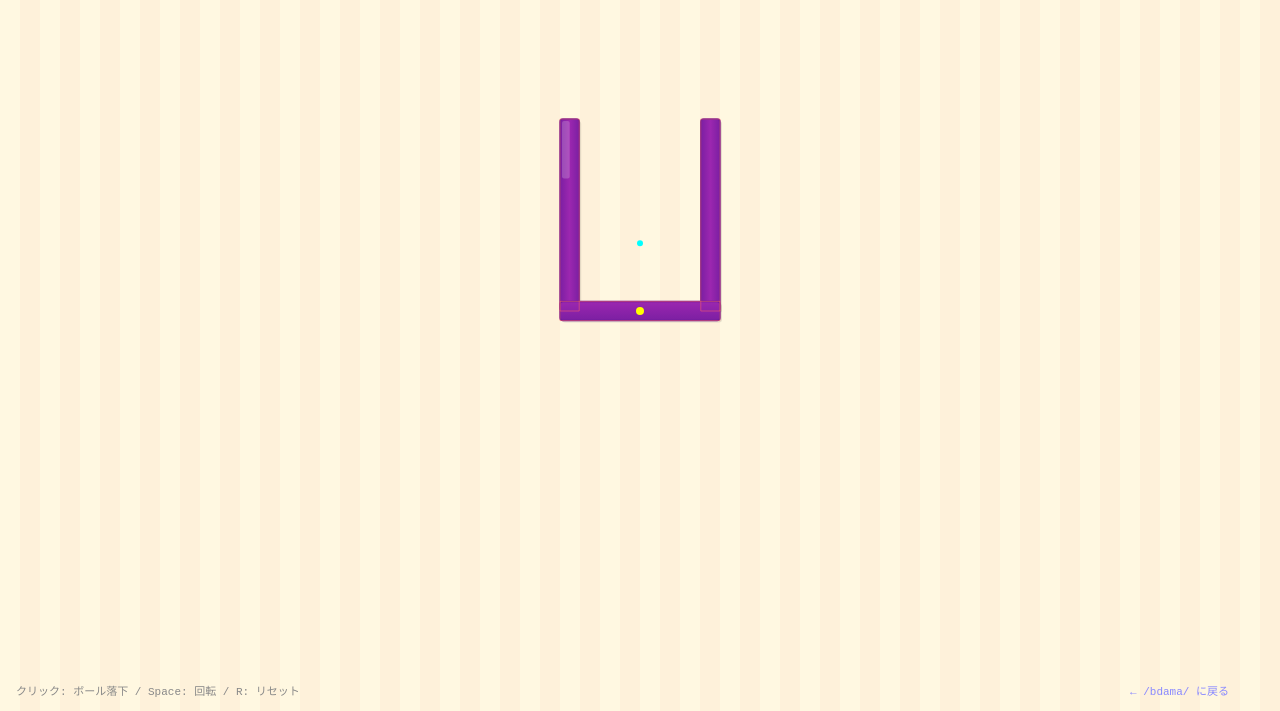
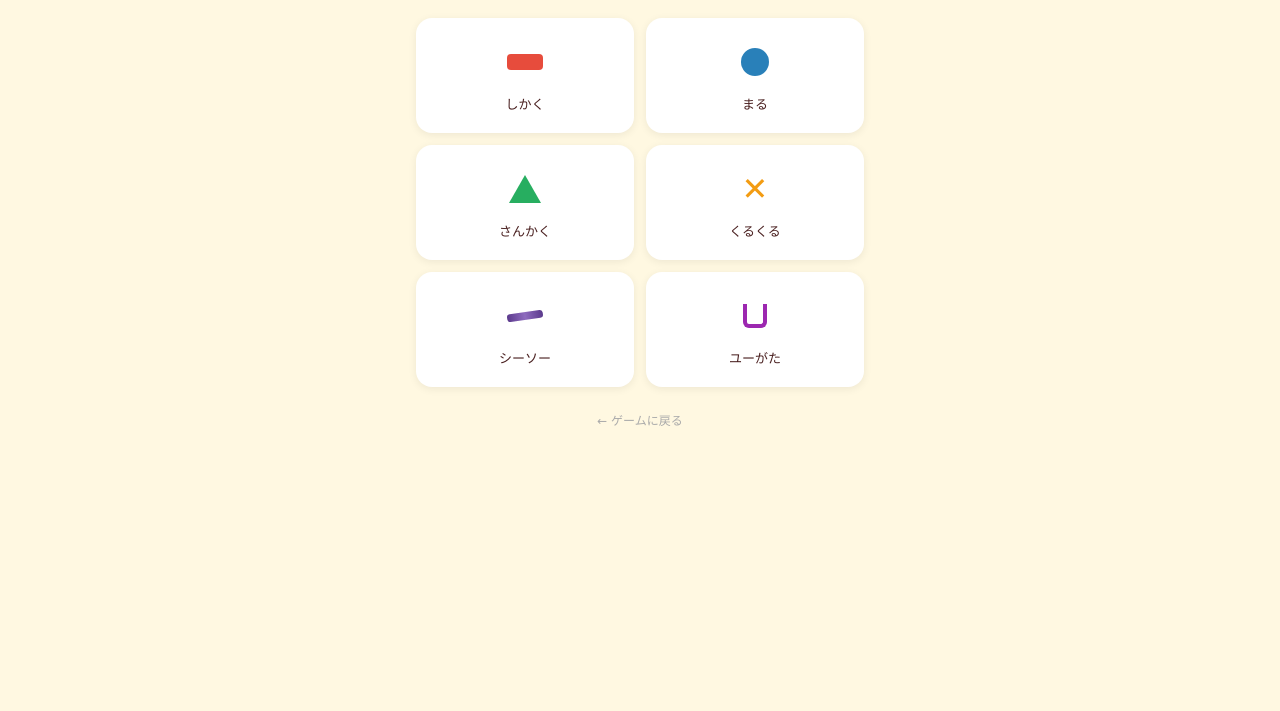
Before and after one commit to hiboma/bdama, a website built with Vite: page debug.html in a window 1280 px wide. Shown: the part 89-800 px from the top of the page. Built offline with nearby package versions, Linux system fonts and the light colour scheme; a web font is replaced by a local one.

Commit message:
refactor: debug.html を障害物一覧インデックスに変更し旧 debug.ts を削除
debug.html をカード形式の一覧ページに書き換え、各障害物のデバッグページへの
ナビゲーションを提供する。旧 U字型専用の src/debug.ts は debug-ushape.ts に
置き換えたため削除する。vite.config.ts に全デバッグページを追加する。

Co-Authored-By: Claude Opus 4.6 (1M context) <noreply@anthropic.com>

```diff
--- a/debug.html
+++ b/debug.html
@@ -2,8 +2,8 @@
 <html lang="ja">
 <head>
   <meta charset="UTF-8">
-  <meta name="viewport" content="width=device-width, initial-scale=1.0, maximum-scale=1.0, user-scalable=no, viewport-fit=cover">
-  <title>U字型デバッグ</title>
+  <meta name="viewport" content="width=device-width, initial-scale=1.0">
+  <title>デバッグ - 障害物一覧</title>
   <link rel="preconnect" href="https://fonts.googleapis.com">
   <link rel="preconnect" href="https://fonts.gstatic.com" crossorigin>
   <link href="https://fonts.googleapis.com/css2?family=Hachi+Maru+Pop&display=swap" rel="stylesheet">
@@ -11,20 +11,108 @@
     *, *::before, *::after { box-sizing: border-box; margin: 0; padding: 0; }
     html, body {
       width: 100%;
-      height: 100dvh;
-      overflow: hidden;
-      background: #222;
-      font-family: 'Hachi Maru Pop', monospace;
+      min-height: 100dvh;
+      background: #FFF8E1;
+      font-family: 'Hachi Maru Pop', cursive;
+      color: #4a2020;
     }
-    canvas {
+    .container {
+      max-width: 480px;
+      margin: 0 auto;
+      padding: 32px 16px;
+    }
+    h1 {
+      text-align: center;
+      font-size: 18px;
+      margin-bottom: 8px;
+    }
+    .subtitle {
+      text-align: center;
+      font-size: 12px;
+      color: #999;
+      margin-bottom: 24px;
+    }
+    .grid {
+      display: grid;
+      grid-template-columns: 1fr 1fr;
+      gap: 12px;
+    }
+    .card {
+      display: flex;
+      flex-direction: column;
+      align-items: center;
+      gap: 8px;
+      padding: 20px 12px;
+      background: #fff;
+      border-radius: 16px;
+      box-shadow: 0 2px 8px rgba(0,0,0,0.07);
+      text-decoration: none;
+      color: #4a2020;
+      transition: transform 0.15s, box-shadow 0.15s;
+    }
+    .card:hover {
+      transform: translateY(-2px);
+      box-shadow: 0 4px 16px rgba(0,0,0,0.12);
+    }
+    .card:active { transform: scale(0.97); }
+    .card .icon {
+      width: 48px;
+      height: 48px;
+      border-radius: 12px;
+      display: flex;
+      align-items: center;
+      justify-content: center;
+      font-size: 24px;
+    }
+    .card .label { font-size: 13px; }
+    .icon-rect { background: #E74C3C; width: 36px; height: 16px; border-radius: 4px; }
+    .icon-circle { background: #2980B9; width: 28px; height: 28px; border-radius: 50%; }
+    .icon-triangle { width: 0; height: 0; border-left: 16px solid transparent; border-right: 16px solid transparent; border-bottom: 28px solid #27AE60; }
+    .icon-cross { color: #F39C12; font-size: 32px; font-weight: bold; }
+    .icon-seesaw { width: 36px; height: 8px; border-radius: 3px; background: linear-gradient(90deg, #5B3A8C, #8E6BBE 50%, #5B3A8C); transform: rotate(-8deg); }
+    .icon-ushape { width: 24px; height: 24px; border: 4px solid #9C27B0; border-top: none; border-radius: 0 0 6px 6px; }
+    .back {
       display: block;
-      width: 100%;
-      height: 100%;
+      text-align: center;
+      margin-top: 24px;
+      color: #aaa;
+      font-size: 12px;
+      text-decoration: none;
     }
+    .back:hover { color: #666; }
   </style>
 </head>
 <body>
-  <canvas id="debug-canvas"></canvas>
-  <script type="module" src="/src/debug.ts"></script>
+  <div class="container">
+    <h1>デバッグ</h1>
+    <p class="subtitle">障害物の衝突判定をテストします</p>
+    <div class="grid">
+      <a class="card" href="/bdama/debug/rect.html">
+        <div class="icon"><div class="icon-rect"></div></div>
+        <span class="label">しかく</span>
+      </a>
+      <a class="card" href="/bdama/debug/circle.html">
+        <div class="icon"><div class="icon-circle"></div></div>
+        <span class="label">まる</span>
+      </a>
+      <a class="card" href="/bdama/debug/triangle.html">
+        <div class="icon"><div class="icon-triangle"></div></div>
+        <span class="label">さんかく</span>
+      </a>
+      <a class="card" href="/bdama/debug/cross.html">
+        <div class="icon"><div class="icon-cross">&#10005;</div></div>
+        <span class="label">くるくる</span>
+      </a>
+      <a class="card" href="/bdama/debug/seesaw.html">
+        <div class="icon"><div class="icon-seesaw"></div></div>
+        <span class="label">シーソー</span>
+      </a>
+      <a class="card" href="/bdama/debug/ushape.html">
+        <div class="icon"><div class="icon-ushape"></div></div>
+        <span class="label">ユーがた</span>
+      </a>
+    </div>
+    <a class="back" href="/bdama/">← ゲームに戻る</a>
+  </div>
 </body>
 </html>
--- a/src/debug.ts
+++ /dev/null
@@ -1,221 +0,0 @@
-import Matter from "matter-js";
-import { Renderer } from "./game/Renderer";
-import { createUShapeBody, rotateUShapeAroundPivot } from "./game/UShape";
-
-const canvasEl = document.getElementById("debug-canvas");
-if (!canvasEl) throw new Error("debug-canvas not found");
-const canvas = canvasEl as HTMLCanvasElement;
-const ctx = canvas.getContext("2d")!;
-
-// 本番と同じ DPR 対応リサイズ
-const dpr = window.devicePixelRatio || 1;
-const W = window.innerWidth;
-const H = window.innerHeight;
-canvas.width = W * dpr;
-canvas.height = H * dpr;
-canvas.style.width = `${W}px`;
-canvas.style.height = `${H}px`;
-ctx.setTransform(dpr, 0, 0, dpr, 0, 0);
-
-const MARBLE_RADIUS = 17;
-const renderer = new Renderer(ctx);
-const engine = Matter.Engine.create({ gravity: { x: 0, y: 1.2, scale: 0.001 } });
-
-// U字型（画面中央、本番と同じ比率）
-const uSize = 0.05 * W; // 本番の生成と同程度のサイズ
-const uCx = W / 2;
-const uCy = H / 2;
-const uBody = createUShapeBody(uCx, uCy, uSize);
-Matter.Composite.add(engine.world, uBody);
-
-// 壁と床
-const wallThickness = 20;
-const walls = [
-  Matter.Bodies.rectangle(-wallThickness / 2, H / 2, wallThickness, H * 2, { isStatic: true, label: "wall" }),
-  Matter.Bodies.rectangle(W + wallThickness / 2, H / 2, wallThickness, H * 2, { isStatic: true, label: "wall" }),
-  Matter.Bodies.rectangle(W / 2, H + wallThickness / 2, W, wallThickness, { isStatic: true, label: "floor" }),
-];
-for (const w of walls) Matter.Composite.add(engine.world, w);
-
-// ビー玉管理
-let marbles: Matter.Body[] = [];
-const marbleColors: Map<number, number> = new Map();
-
-function dropMarble(x: number, y: number): void {
-  const marble = Matter.Bodies.circle(x, y, MARBLE_RADIUS, {
-    restitution: 0.5,
-    friction: 0.001,
-    density: 0.002,
-    label: "marble",
-  });
-  Matter.Composite.add(engine.world, marble);
-  marbles.push(marble);
-  marbleColors.set(marble.id, Math.floor(Math.random() * 7));
-}
-
-function reset(): void {
-  for (const m of marbles) Matter.Composite.remove(engine.world, m);
-  marbles = [];
-  marbleColors.clear();
-}
-
-// クリックでボール落下
-canvas.addEventListener("click", (e) => {
-  const rect = canvas.getBoundingClientRect();
-  const x = (e.clientX - rect.left) * (W / rect.width);
-  const y = (e.clientY - rect.top) * (H / rect.height);
-  if (y < uCy - uSize * 3 - 30) {
-    dropMarble(x, y);
-  } else {
-    dropMarble(x, 30);
-  }
-});
-
-// 物理ボディのワイヤーフレーム描画
-function drawPhysicsBodies(): void {
-  const bodies = Matter.Composite.allBodies(engine.world);
-  for (const body of bodies) {
-    if (body.label === "wall" || body.label === "floor") continue;
-    if (!body.parts || body.parts.length <= 1) {
-      // 単体ボディ
-      const verts = body.vertices;
-      ctx.strokeStyle = "rgba(0,255,0,0.4)";
-      ctx.lineWidth = 1;
-      ctx.beginPath();
-      ctx.moveTo(verts[0]!.x, verts[0]!.y);
-      for (let j = 1; j < verts.length; j++) ctx.lineTo(verts[j]!.x, verts[j]!.y);
-      ctx.closePath();
-      ctx.stroke();
-    } else {
-      // Composite body のパーツ
-      for (let p = 1; p < body.parts.length; p++) {
-        const part = body.parts[p]!;
-        const verts = part.vertices;
-        ctx.strokeStyle = "rgba(255,100,100,0.5)";
-        ctx.lineWidth = 1;
-        ctx.beginPath();
-        ctx.moveTo(verts[0]!.x, verts[0]!.y);
-        for (let j = 1; j < verts.length; j++) ctx.lineTo(verts[j]!.x, verts[j]!.y);
-        ctx.closePath();
-        ctx.stroke();
-      }
-    }
-  }
-}
-
-// HUD 描画
-function drawHUD(): void {
-  ctx.save();
-
-  // 半透明パネル
-  ctx.fillStyle = "rgba(0,0,0,0.6)";
-  ctx.fillRect(8, 8, 340, 80);
-  ctx.strokeStyle = "rgba(255,255,255,0.2)";
-  ctx.lineWidth = 1;
-  ctx.strokeRect(8, 8, 340, 80);
-
-  ctx.font = "12px monospace";
-  ctx.fillStyle = "#eee";
-  ctx.fillText(`ボール: ${marbles.length}`, 16, 28);
-  ctx.fillText(`pivot: (${uCx.toFixed(0)}, ${uCy.toFixed(0)})`, 16, 44);
-  ctx.fillText(`body.pos: (${uBody.position.x.toFixed(0)}, ${uBody.position.y.toFixed(0)})`, 16, 60);
-  ctx.fillText(`角度: ${(uBody.angle * 180 / Math.PI).toFixed(1)}°`, 16, 76);
-  ctx.fillText(`回転: ${rotating ? "ON" : "OFF"}`, 200, 28);
-
-  // 操作説明
-  ctx.fillStyle = "#888";
-  ctx.font = "11px monospace";
-  ctx.fillText("クリック: ボール落下 / Space: 回転 / R: リセット", 16, H - 16);
-
-  // トップに戻るリンク
-  ctx.fillStyle = "#88f";
-  ctx.font = "11px monospace";
-  ctx.fillText("← /bdama/ に戻る", W - 150, H - 16);
-
-  ctx.restore();
-}
-
-// pivot マーカー
-function drawPivotMarker(): void {
-  // 黄色: pivot（底の中心、回転の中心）
-  ctx.beginPath();
-  ctx.arc(uCx, uCy, 4, 0, Math.PI * 2);
-  ctx.fillStyle = "#FF0";
-  ctx.fill();
-
-  // 水色: body.position（Matter.js 自動重心）
-  ctx.beginPath();
-  ctx.arc(uBody.position.x, uBody.position.y, 3, 0, Math.PI * 2);
-  ctx.fillStyle = "#0FF";
-  ctx.fill();
-}
-
-// 回転アニメーション状態
-let rotating = false;
-let elapsed = 0;
-
-// キーボード操作
-window.addEventListener("keydown", (e) => {
-  if (e.key === "r" || e.key === "R") reset();
-  if (e.key === " ") { rotating = !rotating; e.preventDefault(); }
-});
-
-// メインループ
-let lastTime = performance.now();
-function loop(): void {
-  const now = performance.now();
-  const dt = Math.min((now - lastTime) / 1000, 0.05);
-  lastTime = now;
-
-  Matter.Engine.update(engine, dt * 1000);
-
-  // U字型の回転（スペースキーで開始/停止）
-  if (rotating) {
-    elapsed += dt;
-    const newAngle = Math.sin(elapsed * 0.5) * Math.PI;
-    rotateUShapeAroundPivot(uBody, newAngle, uCx, uCy);
-  }
-
-  // 画面外のビー玉を除去
-  marbles = marbles.filter((m) => {
-    if (m.position.y > H + 100 || m.position.y < -200) {
-      Matter.Composite.remove(engine.world, m);
-      marbleColors.delete(m.id);
-      return false;
-    }
-    return true;
-  });
-
-  // 描画
-  ctx.clearRect(0, 0, W, H);
-
-  // 背景（本番と同じクリーム色 + ストライプ）
-  ctx.fillStyle = "#FFF8E1";
-  ctx.fillRect(0, 0, W, H);
-  for (let gx = 0; gx < W; gx += 40) {
-    ctx.fillStyle = "rgba(231,76,60,0.04)";
-    ctx.fillRect(gx + 20, 0, 20, H);
-  }
-
-  // U字型描画（本番の Renderer を使用）
-  renderer.drawUShape(uCx, uCy, uSize, uBody.angle);
-
-  // ビー玉描画（本番の Renderer を使用）
-  for (const m of marbles) {
-    const colorIdx = marbleColors.get(m.id) ?? 2;
-    renderer.drawMarble(m.position.x, m.position.y, MARBLE_RADIUS, colorIdx);
-  }
-
-  // 物理ボディワイヤーフレーム（デフォルト表示）
-  drawPhysicsBodies();
-
-  // pivot マーカー
-  drawPivotMarker();
-
-  // HUD
-  drawHUD();
-
-  requestAnimationFrame(loop);
-}
-
-requestAnimationFrame(loop);
--- a/vite.config.ts
+++ b/vite.config.ts
@@ -8,6 +8,12 @@ export default defineConfig({
       input: {
         main: resolve(__dirname, "index.html"),
         debug: resolve(__dirname, "debug.html"),
+        "debug-rect": resolve(__dirname, "debug/rect.html"),
+        "debug-circle": resolve(__dirname, "debug/circle.html"),
+        "debug-triangle": resolve(__dirname, "debug/triangle.html"),
+        "debug-cross": resolve(__dirname, "debug/cross.html"),
+        "debug-seesaw": resolve(__dirname, "debug/seesaw.html"),
+        "debug-ushape": resolve(__dirname, "debug/ushape.html"),
       },
     },
   },
```
